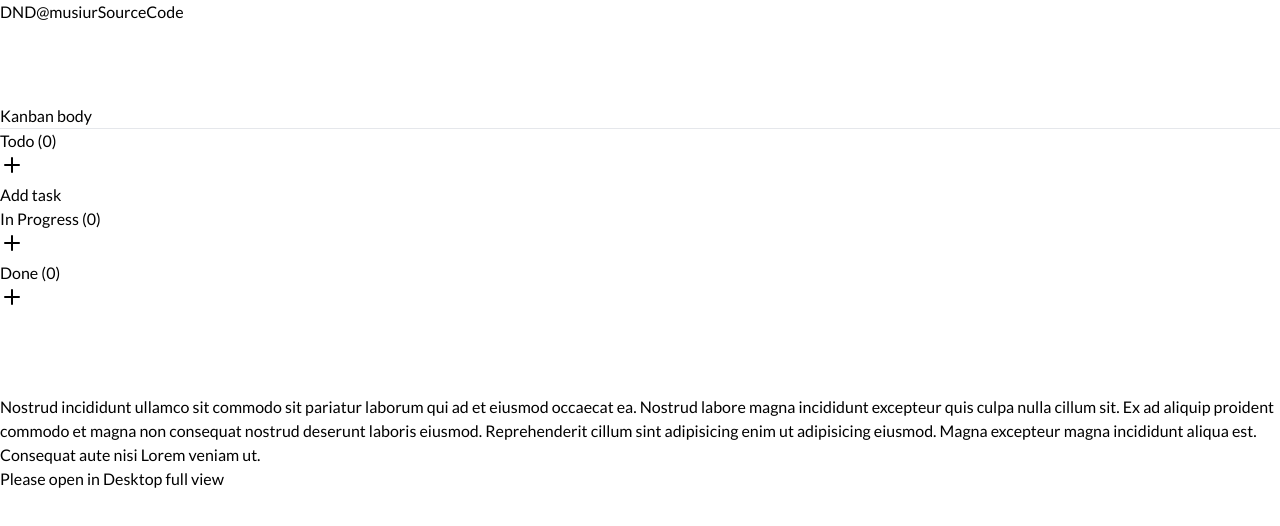
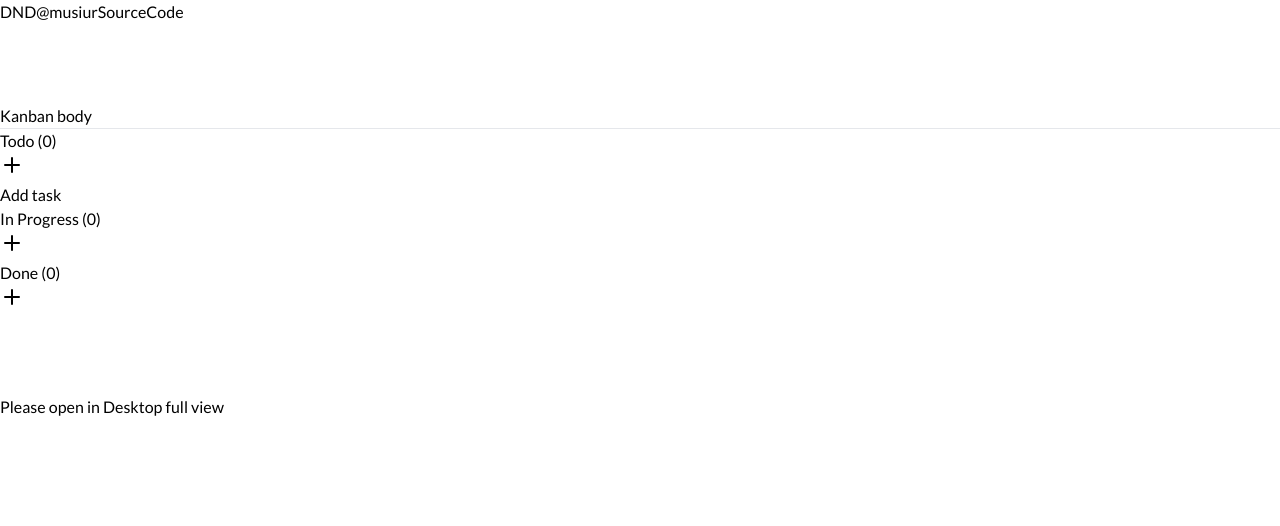
Before and after one commit to musiur/vanilla-dnd-in-react, a React (Vite) app: page / in a window 1280 px wide. Shown: the top 526 px of the page. Built offline with nearby package versions, Linux system fonts and the light colour scheme.

Commit message:
comp-dev:: home: bulky text removed

```diff
--- a/src/App.jsx
+++ b/src/App.jsx
@@ -7,14 +7,6 @@ const App = () => {
       <div className="hidden lg:block">
         <Header />
         <KanbanBody />
-        <p className="text-8xl container section">
-          Nostrud incididunt ullamco sit commodo sit pariatur laborum qui ad et
-          eiusmod occaecat ea. Nostrud labore magna incididunt excepteur quis
-          culpa nulla cillum sit. Ex ad aliquip proident commodo et magna non
-          consequat nostrud deserunt laboris eiusmod. Reprehenderit cillum sint
-          adipisicing enim ut adipisicing eiusmod. Magna excepteur magna
-          incididunt aliqua est. Consequat aute nisi Lorem veniam ut.
-        </p>
       </div>
       <div className="h-screen flex items-center justify-center text-3xl font-semibold text-red-400 block lg:hidden">
         Please open in Desktop full view
```
